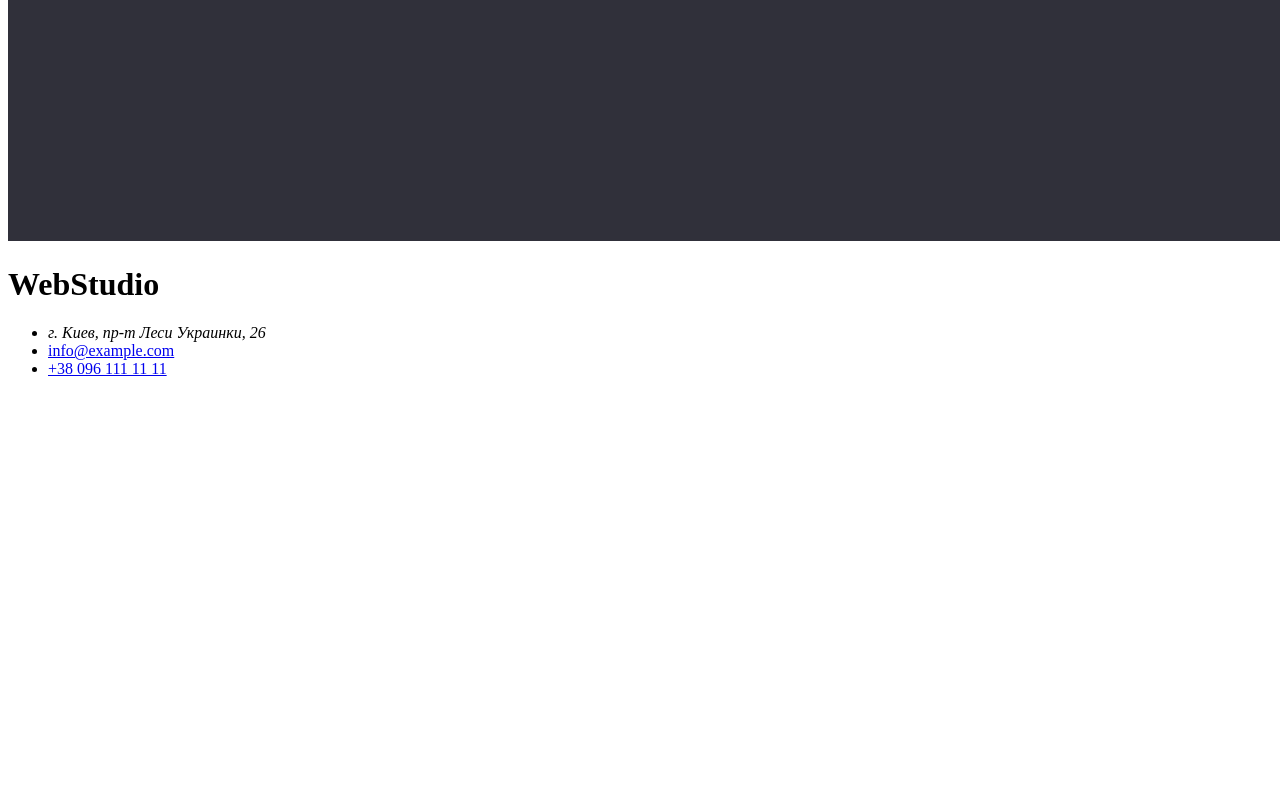
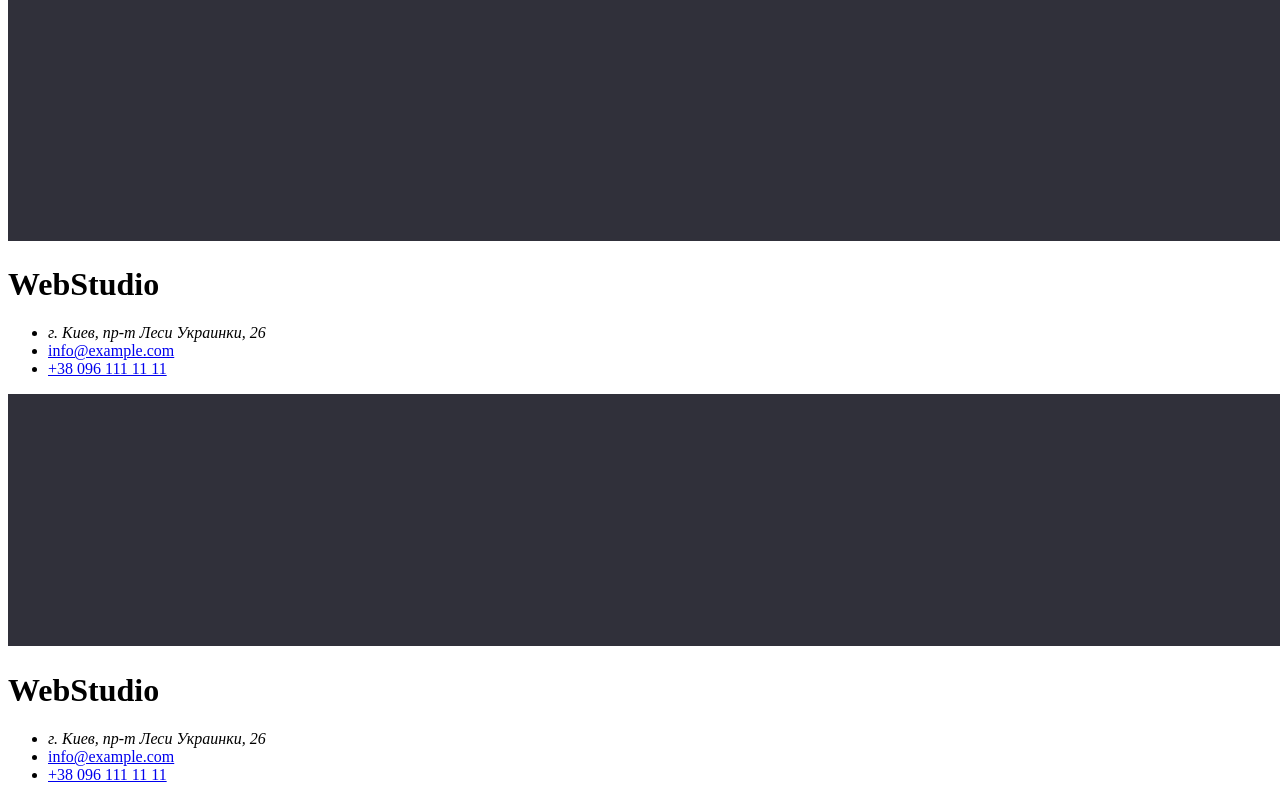
Before and after one commit to alarvt/goit-markup-hw-01, a plain HTML site: page index.html in a window 1280 px wide. Shown: the part 3740-4540 px from the top of the page. Before the commit the page ends 4134 px from the top, so only its background shows below. Drawn offline with Linux system fonts and the light colour scheme.

Commit message:
Второе

```diff
--- a/index.html
+++ b/index.html
@@ -101,5 +101,14 @@
             <li><a href="+380991111111">+38 096 111 11 11</a></li>
         </ul>
     </footer>
+    <footer>
+        <img src="img/Footer-bg.jpg" alt="" width="1600">
+        <h1>WebStudio</h1>
+        <ul>
+            <li><address>г. Киев, пр-т Леси Украинки, 26</address></li>
+            <li><a href="info@example.com">info@example.com</a></li>
+            <li><a href="+380991111111">+38 096 111 11 11</a></li>
+        </ul>
+    </footer>
 </body>
 </html>
```
